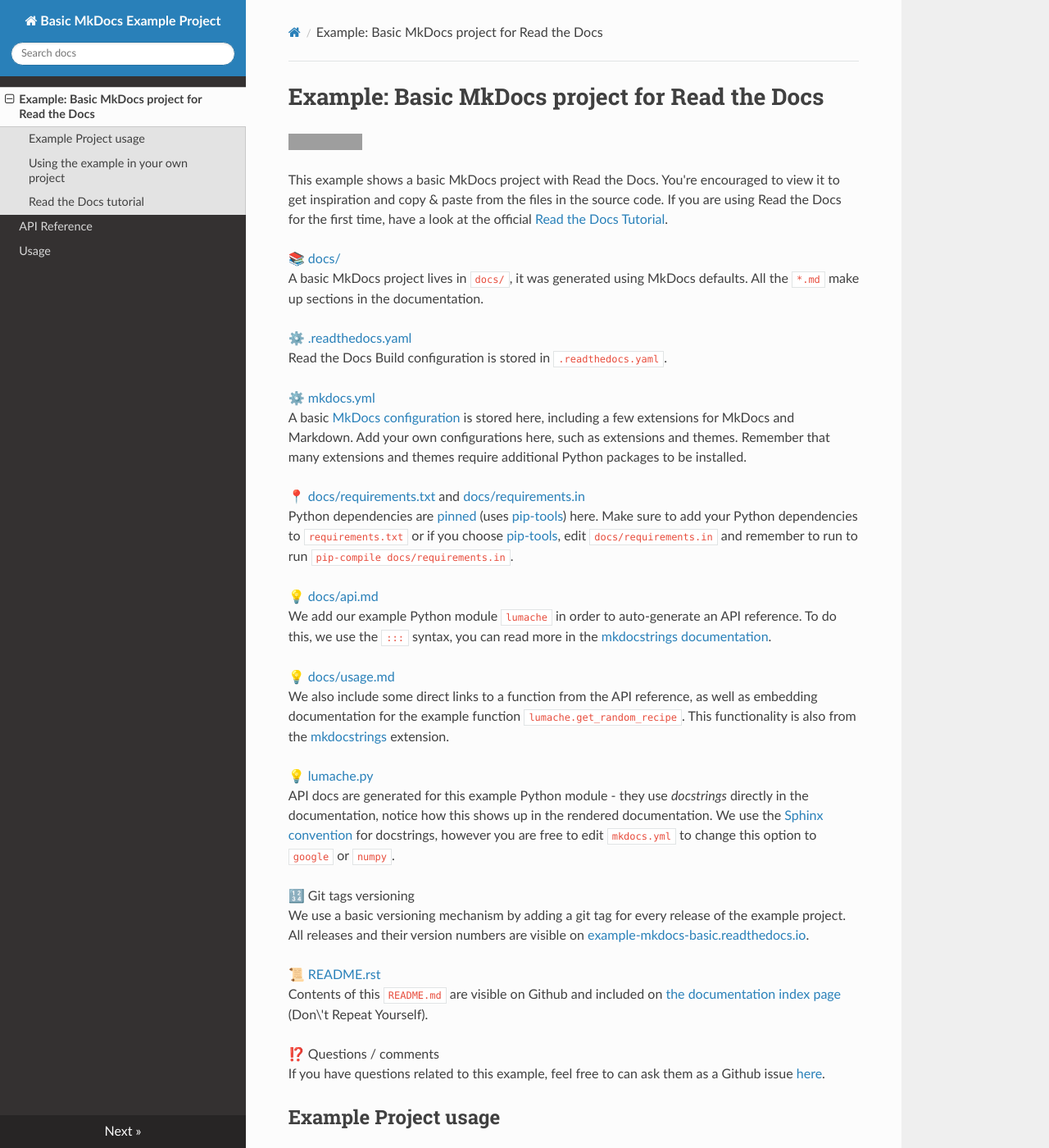
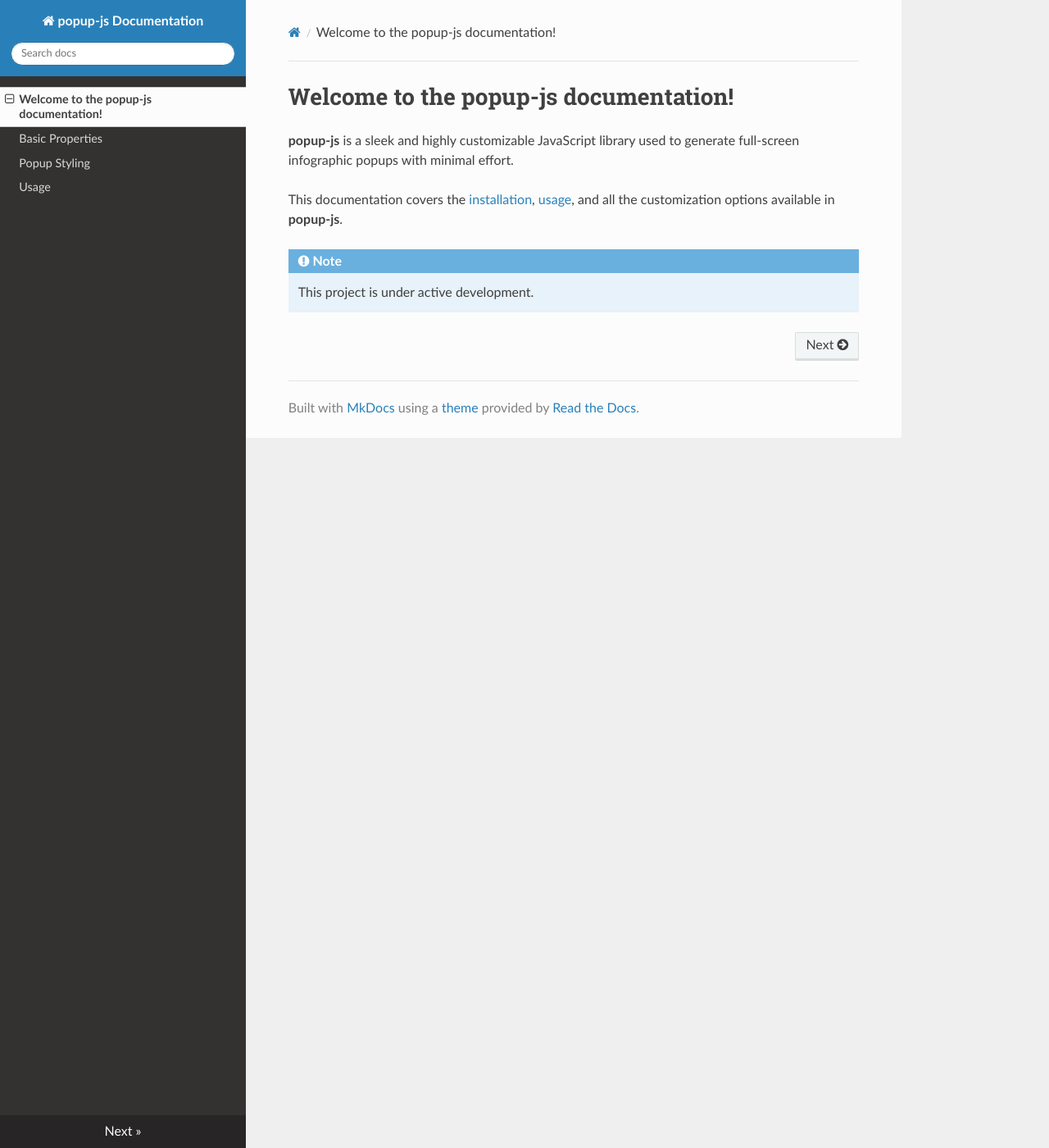
Before and after one commit to SimonDMC/popup-docs, an MkDocs documentation site: the page built from docs/index.md, in a window 1280 px wide and 1400 px high. Shown: the whole window at 82% size. Built offline with MkDocs 1.6.1, drawn with Linux system fonts in a browser that asks for light colours; nearby versions of some CDN libraries; some of the changed text lies outside the part shown; grey boxes are pictures that could not be loaded.

Commit message:
Add basic properties and popup styling

````diff
--- a/README.md
+++ b/README.md
@@ -1,73 +1,7 @@
-Example: Basic MkDocs project for Read the Docs
-===============================================
+# popup-js Documentation
 
-[![Documentation Status](https://readthedocs.org/projects/example-mkdocs-basic/badge/?version=latest)](https://example-mkdocs-basic.readthedocs.io/en/latest/?badge=latest)
+[Documentation](https://popup-js.rtfd.io/)
 
-This example shows a basic MkDocs project with Read the Docs. You're encouraged to view it to get inspiration and copy & paste from the files in the source code. If you are using Read the Docs for the first time, have a look at the official [Read the Docs Tutorial](https://docs.readthedocs.io/en/stable/tutorial/index.html).
+This repository contains the files for the popup-js library documentation.
 
-📚 [docs/](https://github.com/readthedocs-examples/example-mkdocs-basic/blob/main/docs/)<br>
-A basic MkDocs project lives in `docs/`, it was generated using MkDocs defaults. All the `*.md` make up sections in the documentation.
-
-⚙️ [.readthedocs.yaml](https://github.com/readthedocs-examples/example-mkdocs-basic/blob/main/.readthedocs.yaml)<br>
-Read the Docs Build configuration is stored in `.readthedocs.yaml`.
-
-⚙️ [mkdocs.yml](https://github.com/readthedocs-examples/example-mkdocs-basic/blob/main/mkdocs.yaml)<br>
-A basic [MkDocs configuration](https://www.mkdocs.org/user-guide/configuration/) is stored here, including a few extensions for MkDocs and Markdown. Add your own configurations here, such as extensions and themes. Remember that many extensions and themes require additional Python packages to be installed.
-
-📍 [docs/requirements.txt](https://github.com/readthedocs-examples/example-mkdocs-basic/blob/main/docs/requirements.txt) and [docs/requirements.in](https://github.com/readthedocs-examples/example-mkdocs-basic/blob/main/docs/requirements.in)<br>
-Python dependencies are [pinned](https://docs.readthedocs.io/en/latest/guides/reproducible-builds.html) (uses [pip-tools](https://pip-tools.readthedocs.io/en/latest/)) here. Make sure to add your Python dependencies to `requirements.txt` or if you choose [pip-tools](https://pip-tools.readthedocs.io/en/latest/), edit `docs/requirements.in` and remember to run to run `pip-compile docs/requirements.in`.
-
-💡 [docs/api.md](https://github.com/readthedocs-examples/example-mkdocs-basic/blob/main/docs/api.md)<br>
-We add our example Python module `lumache` in order to auto-generate an API reference. To do this, we use the `:::` syntax, you can read more in the [mkdocstrings documentation](https://mkdocstrings.github.io/).
-
-💡 [docs/usage.md](https://github.com/readthedocs-examples/example-mkdocs-basic/blob/main/docs/usage.md)<br>
-We also include some direct links to a function from the API reference, as well as embedding documentation for the example function `lumache.get_random_recipe`. This functionality is also from the [mkdocstrings](https://mkdocstrings.github.io/python/) extension.
-
-💡 [lumache.py](https://github.com/readthedocs-examples/example-mkdocs-basic/blob/main/lumache.py)<br>
-API docs are generated for this example Python module - they use *docstrings* directly in the documentation, notice how this shows up in the rendered documentation. We use the [Sphinx convention](https://pythonhosted.org/an_example_pypi_project/sphinx.html#function-definitions) for docstrings, however you are free to edit `mkdocs.yml` to change this option to `google` or `numpy`.
-
-🔢 Git tags versioning<br>
-We use a basic versioning mechanism by adding a git tag for every release of the example project. All releases and their version numbers are visible on
-[example-mkdocs-basic.readthedocs.io](https://example-mkdocs-basic.readthedocs.io/en/latest/).
-
-📜 [README.rst](https://github.com/readthedocs-examples/example-mkdocs-basic/blob/main/README.rst)<br>
-Contents of this `README.md` are visible on Github and included on [the documentation index page](https://example-mkdocs-basic.readthedocs.io/en/latest/) (Don\'t Repeat Yourself).
-
-⁉️ Questions / comments<br>
-If you have questions related to this example, feel free to can ask them as a Github issue [here](https://github.com/readthedocs-examples/example-mkdocs-basic/issues).
-
-
-Example Project usage
----------------------
-
-This project has a standard MkDocs layout which is built by Read the Docs almost the same way that you would build it locally (on your own laptop!).
-
-You can build and view this documentation project locally - we recommend that you activate [a local Python virtual environment first](https://packaging.python.org/en/latest/guides/installing-using-pip-and-virtual-environments/#creating-a-virtual-environment):
-
-```console
-# Install required Python dependencies (MkDocs etc.)
-pip install -r docs/requirements.txt
-
-# Run the mkdocs development server
-mkdocs serve
-```
-
-Using the example in your own project
--------------------------------------
-
-If you are new to Read the Docs, you may want to refer to the [Read the Docs User documentation](https://docs.readthedocs.io/).
-
-If you are copying this code in order to get started with your documentation, you need to:
-
-1. place your `docs/` folder alongside your Python project. If you are starting a new project, you can adapt the `pyproject.toml` example configuration.
-1. use your existing project repository or create a new repository on Github, GitLab, Bitbucket or another host supported by Read the Docs.
-1. copy `mkdocs.yml`, `.readthedocs.yaml` and the `docs/` folder into your project.
-1. customize all the files, replacing example contents.
-1. Rebuild the documenation locally to see that it works.
-1. *Finally*, register your project on Read the Docs, see [Importing Your Documentation](https://docs.readthedocs.io/en/stable/intro/import-guide.html).
-
-
-Read the Docs tutorial
-----------------------
-
-To get started with Read the Docs, you may also refer to the [Read the Docs tutorial](https://docs.readthedocs.io/en/stable/tutorial/). It provides a full walk-through of building an example project similar to the one in this repository.
+The documentation was built using [MkDocs](https://www.mkdocs.org/) and [Read The Docs](https://rtfd.io).
--- a/docs/api.md
+++ /dev/null
@@ -1,3 +0,0 @@
-# API Reference
-
-::: lumache
--- a/docs/index.md
+++ b/docs/index.md
@@ -1,13 +1,10 @@
-{!README.md!}
+# Welcome to the popup-js documentation!
 
-# Welcome to Lumache's documentation!
+**popup-js** is a sleek and highly customizable JavaScript library used to generate
+full-screen infographic popups with minimal effort.
 
-**Lumache** (/lu\'make/) is a Python library for cooks and food lovers
-that creates recipes mixing random ingredients. It pulls data from the
-[Open Food Facts database](https://world.openfoodfacts.org/) and offers
-a *simple* and *intuitive* API.
-
-Check out the [usage](usage) section for further information, including how to [install](usage#installation) the project.
+This documentation covers the [installation](usage#installation), [usage](usage#creating-a-popup), and all
+the customization options available in **popup-js**.
 
 !!! note
 
--- a/mkdocs.yml
+++ b/mkdocs.yml
@@ -1,4 +1,4 @@
-site_name: Basic MkDocs Example Project
+site_name: popup-js Documentation
 theme:
   name: readthedocs
   highlightjs: true
````
Also changed, not shown: docs/basic-properties.md (added, +84 -0 lines), docs/popup-styling.md (added, +133 -0 lines), docs/usage.md (+30 -23 lines), lumache.py (deleted, +0 -34 lines).
